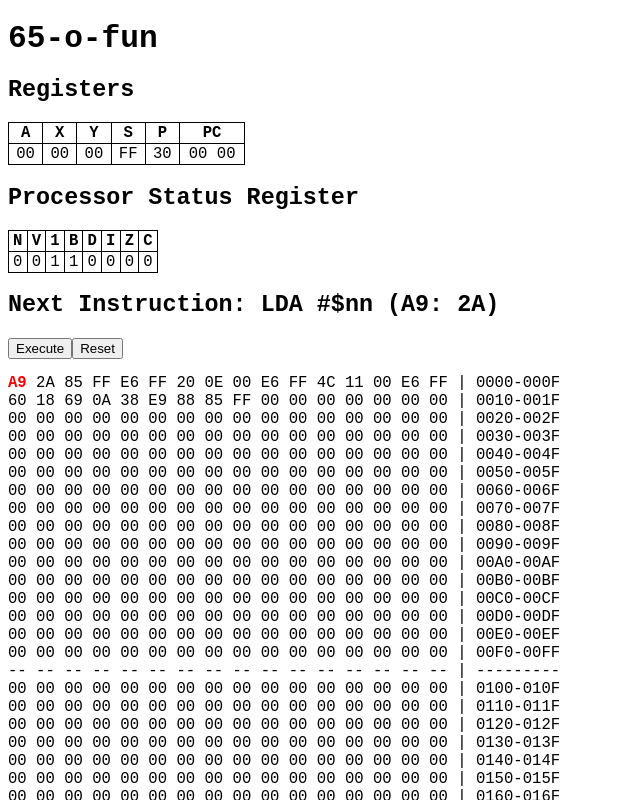
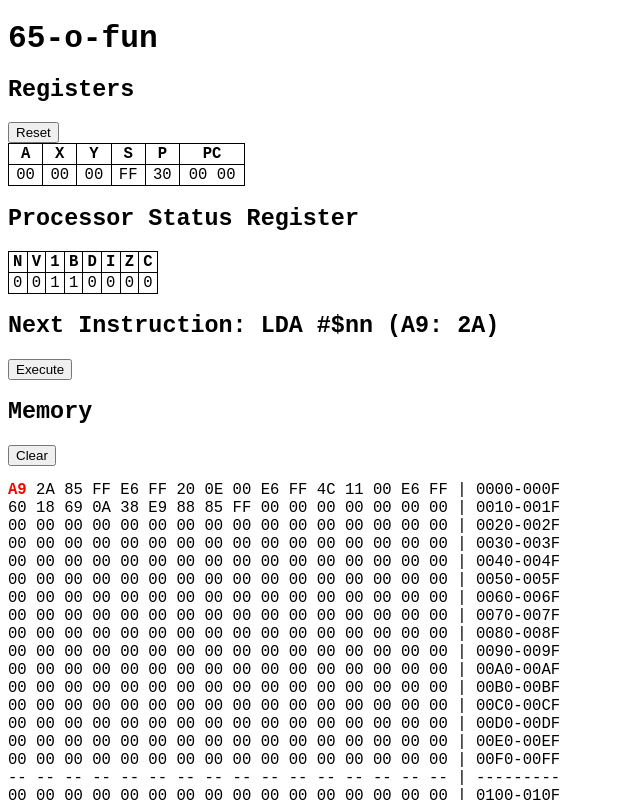
Before and after one commit to y0014984/65-o-fun, a Vue app: page / in a window 1280 px wide. Shown: the top 800 px of the page, without its empty margins (0-640 px from the left). Built offline with nearby package versions, Linux system fonts and the light colour scheme.

Commit message:
aded clearMemory function and button

```diff
--- a/src/App.vue
+++ b/src/App.vue
@@ -52,11 +52,18 @@ function executeNextInstruction() {
     proc.value.processInstruction();
 }
 
-function reset() {
+function resetRegisters() {
     proc.value.initRegisters();
 }
 
+function clearMemory() {
+    for (let i = 0; i < 65536; i++) {
+        proc.value.mem[i].setInt(0);
+    }
+}
+
 // TODO: create mem view as table of inputs instead of paragraph to allow changing values on the fly
+// TODO: put mem view in a scrollable container
 
 function addressToHex(value: number) {
     return value.toString(16).toUpperCase().padStart(4, '0');
@@ -101,6 +108,7 @@ const operand = computed(() => {
 <template>
     <h1>65-o-fun</h1>
     <h2>Registers</h2>
+    <button type="button" @click="resetRegisters()">Reset</button>
     <table>
         <tbody>
             <tr>
@@ -151,7 +159,8 @@ const operand = computed(() => {
     </table>
     <h2>Next Instruction: {{ assembly }} ({{ opcode }}:{{ operand }})</h2>
     <button type="button" @click="executeNextInstruction()">Execute</button>
-    <button type="button" @click="reset()">Reset</button>
+    <h2>Memory</h2>
+    <button type="button" @click="clearMemory()">Clear</button>
     <p class="monospaced" v-html="memView"></p>
 </template>
 
```
